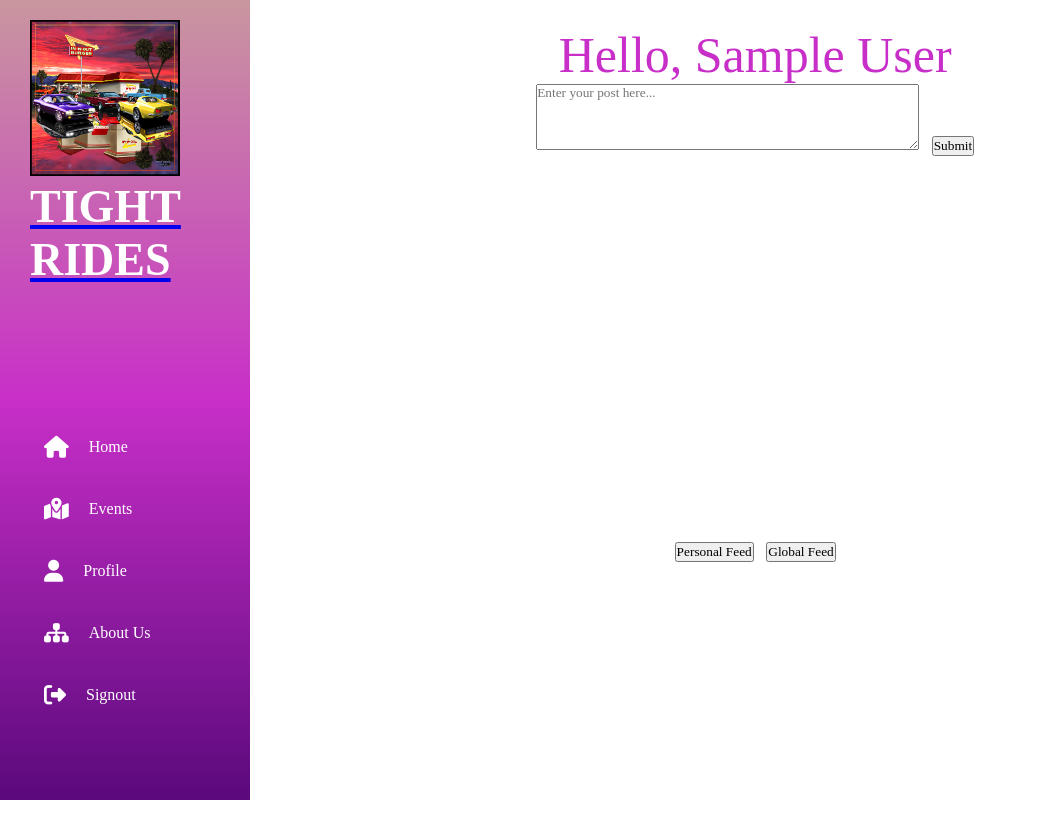
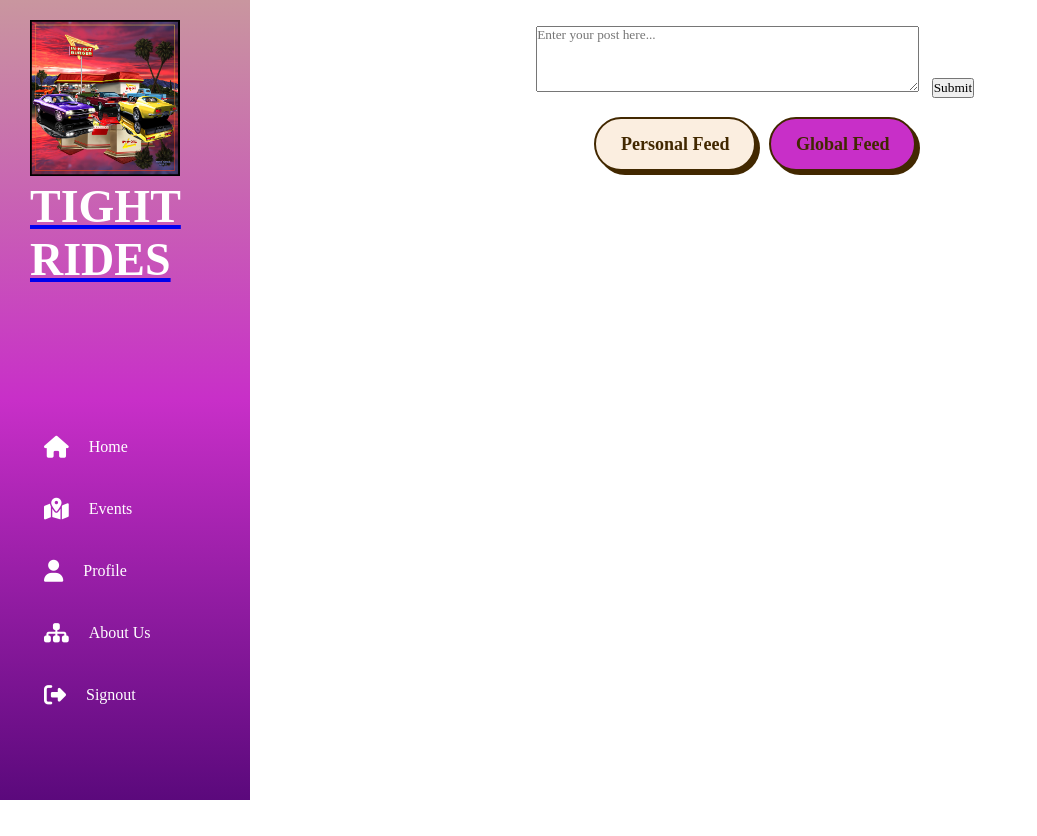
Before and after one commit to xypage/106-Final-Project, a Flask app: template templates/home.html in a window 1280 px wide. Shown: the whole page, without its empty margins (0-1037 px from the left). Run offline with Flask 3, Linux system fonts and the light colour scheme; the template is opened without the code that fills it: values that come from a table or form of the project are taken from there, others are empty; tables that the repository leaves empty hold one stand-in row (values such as "Sample post"); some libraries are stand-ins or nearby versions.

Commit message:
Work on the styling for the home page

```diff
--- /dev/null
+++ b/static/css/home.css
@@ -0,0 +1,79 @@
+/* CSS */
+.button-74 {
+    background-color: #fbeee0;
+    border: 2px solid #422800;
+    border-radius: 30px;
+    box-shadow: #422800 4px 4px 0 0;
+    color: #422800;
+    cursor: pointer;
+    display: inline-block;
+    font-weight: 600;
+    font-size: 18px;
+    padding: 0 18px;
+    line-height: 50px;
+    text-align: center;
+    text-decoration: none;
+    user-select: none;
+    -webkit-user-select: none;
+    touch-action: manipulation;
+}
+
+.button-74:hover {
+    background-color: #fff;
+}
+
+.button-74:active {
+    box-shadow: #422800 2px 2px 0 0;
+    transform: translate(2px, 2px);
+}
+
+@media (min-width: 768px) {
+    .button-74 {
+        min-width: 120px;
+        padding: 0 25px;
+    }
+}
+
+#global_feed {
+    background-color: rgb(200, 47, 200);
+}
+
+#feed_label {
+    color: transparent;
+}
+
+.post {
+    display: flex;
+    flex-direction: column;
+    justify-content: center;
+    align-items: flex-start;
+    margin-bottom: 20px;
+    border: 1px solid #ccc;
+    background-color: #f9f9f9;
+    border: 1px solid #ddd;
+    margin: 10px;
+    padding: 10px;
+    padding-left: 1em;
+    padding-right: 1em;
+}
+
+.headerContainer p {
+    display: inline-block;
+    margin: 0;
+
+}
+
+.name {
+    font-weight: bold;
+    font-size: 0.5em;
+}
+
+.timestamp {
+    color: #ccc;
+    font-size: 0.5em;
+}
+
+.content {
+    color: black;
+    font-size: 0.5em;
+}
--- a/templates/home.html
+++ b/templates/home.html
@@ -9,6 +9,11 @@ Home
             rel="stylesheet"
             type="text/css"
             href="{{ url_for('static',filename='css/eventStyle.css') }}"
+        />
+        <link
+            rel="stylesheet"
+            type="text/css"
+            href="{{ url_for('static',filename='css/home.css') }}"
         />
 {% endblock %}
 {% block body %}
@@ -34,7 +39,7 @@ Home
             </ul>
     </div>
             <div class="front">
-                <p>Hello, {{ user.name }}</p>
+                <!-- <p>Hello, {{ user.name }}</p> -->
 
                 <div class="newPost">
                     <form id="new_post_form">
@@ -43,17 +48,18 @@ Home
 
                 </div>
 
-                <div id="user_list"></div>
+                <!-- <div id="user_list"></div> -->
+                    <!-- <br>
                     <br>
-                    <br>
-                    <br>
-            <!-- div for list of people who we are following -->
-                <div id="following_list"></div>
+                    <br> -->
+                <!-- div for list of people who we are following -->
+                <!-- <div id="following_list"></div> -->
+                <!-- <br>
                 <br>
-                <br>
-                <br>
-                <button id="personal_feed">Personal Feed</button>
-                <button id="global_feed">Global Feed</button>
+                <br> -->
+                <button id="personal_feed" class="button-74" role="button">Personal Feed</button>
+                <!-- <button id="personal_feed">Personal Feed</button>  -->
+                <button id="global_feed" class="button-74" role="button">Global Feed</button>
                 <div id="user_feed">
                     <h3 id="feed_label"></h3>
                     <div id="feed_contents"></div>
```
Also changed, not shown: static/home.js (+117 -45 lines).
